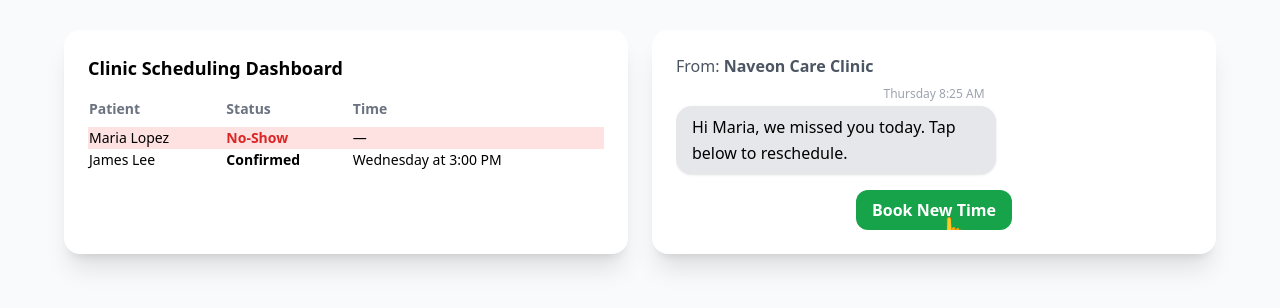
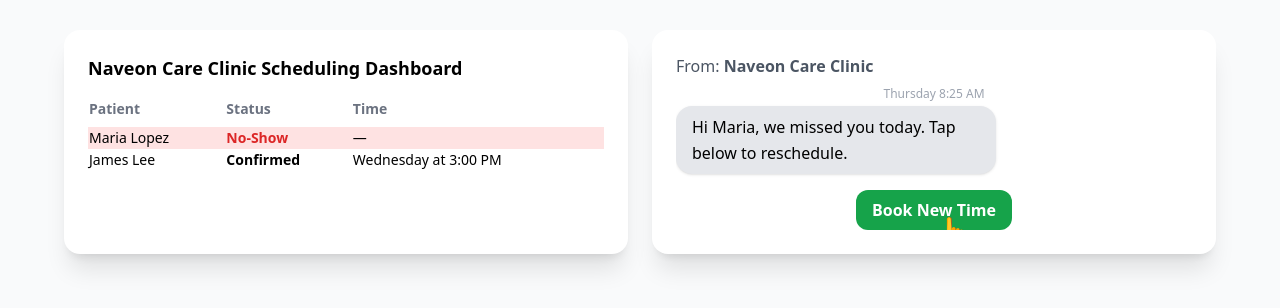
Before and after one commit to AICC2024/AISchedulingDemo, a React (Vite) app: page / in a window 1280 px wide. Shown: the part 258-566 px from the top of the page. Built offline with nearby package versions, Linux system fonts and the light colour scheme.

Commit message:
Update title to Naveon Care Clinic Scheduling Dashboard

```diff
--- a/src/App.jsx
+++ b/src/App.jsx
@@ -96,7 +96,7 @@ export default function SchedulerDemo() {
     <div className={`w-full h-screen bg-gray-50 flex items-center justify-center p-4 relative transition-opacity duration-1000 ${fadeOut ? 'opacity-0' : 'opacity-100'}`}>
       <div className="flex flex-col lg:flex-row gap-6 w-full max-w-6xl">
         <div className="bg-white rounded-2xl shadow-xl p-6 w-full lg:w-1/2">
-          <h2 className="text-lg font-bold mb-4">Clinic Scheduling Dashboard</h2>
+          <h2 className="text-lg font-bold mb-4">Naveon Care Clinic Scheduling Dashboard</h2>
           <table className="w-full text-left text-sm">
             <thead>
               <tr className="text-gray-500">
```
Also changed, not shown: 1 other file (tests, documents, lock files or other folders).
